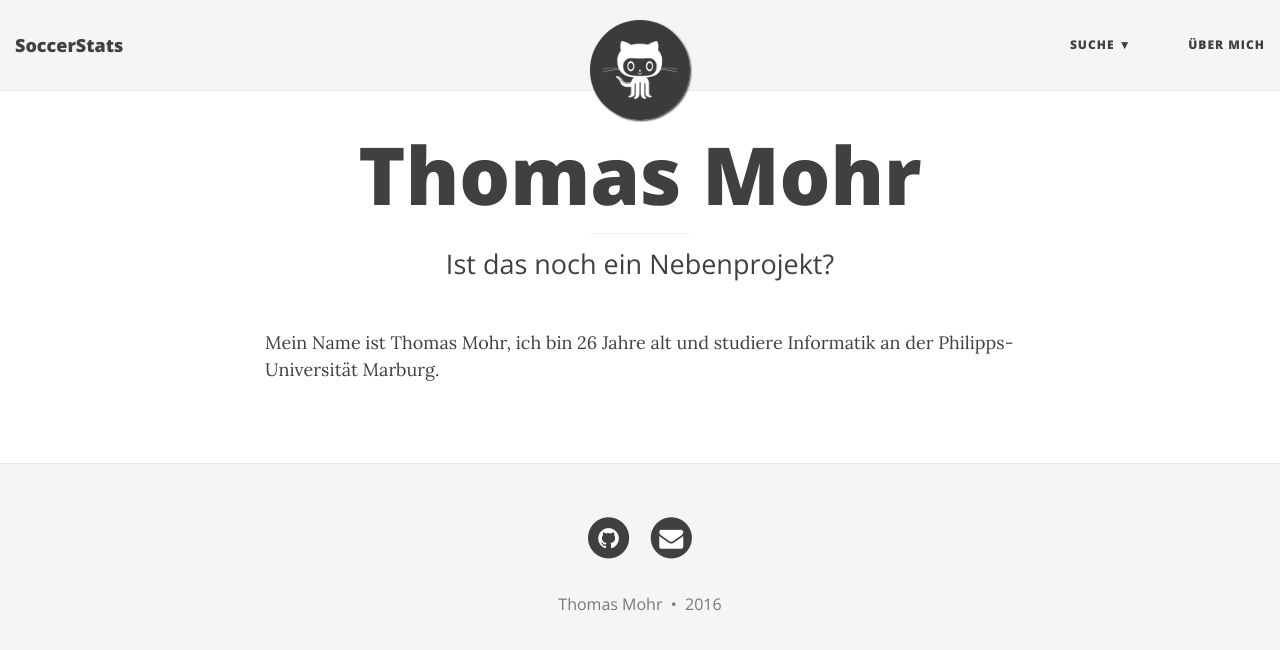
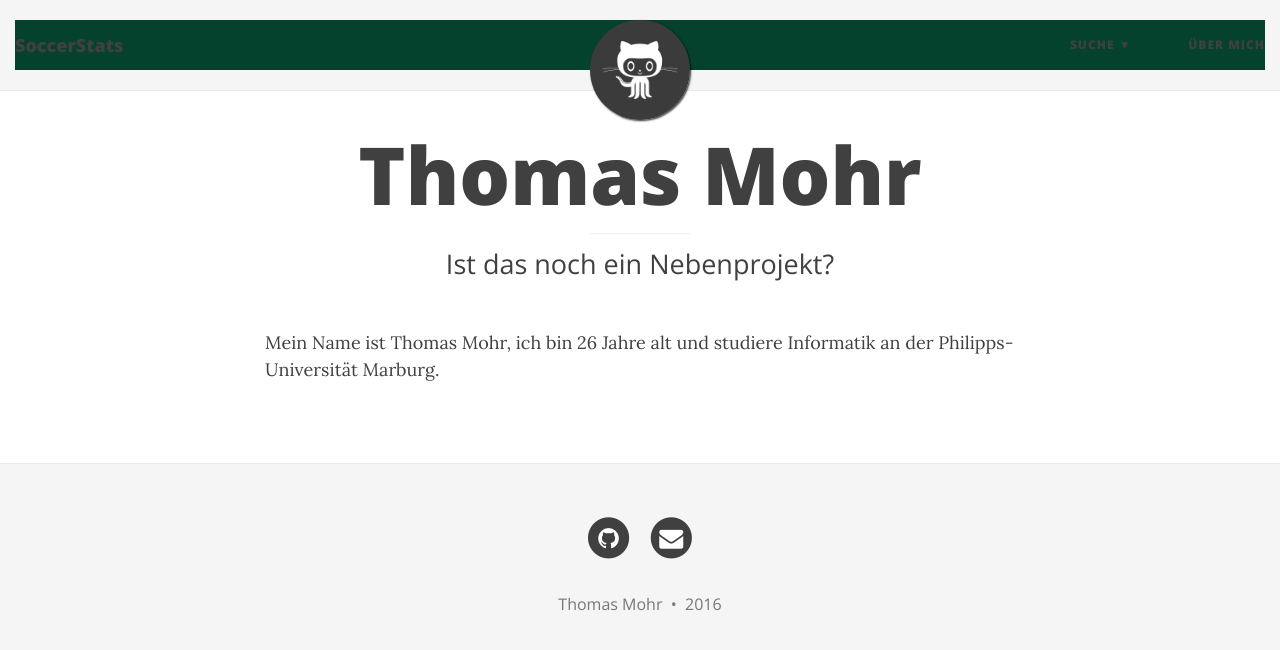
Before and after one commit to Thames1990/Thames1990.github.io, a Jekyll site: the page built from aboutme.md, in a window 1280 px wide. Shown: the top 650 px of the page. Built offline with Jekyll 4.4.1, drawn with Linux system fonts in a browser that asks for light colours; nearby versions of some CDN libraries.

Commit message:
Update main.css

```diff
--- a/css/main.css
+++ b/css/main.css
@@ -725,5 +725,6 @@ table.sortable thead {
 }
 
 .navbar-default .navbar-collapse, .navbar-default .navbar-form {
-    border-color: #04422E;
+    background-color: #04422E;
+    border-color: #04422F;
 }
```
